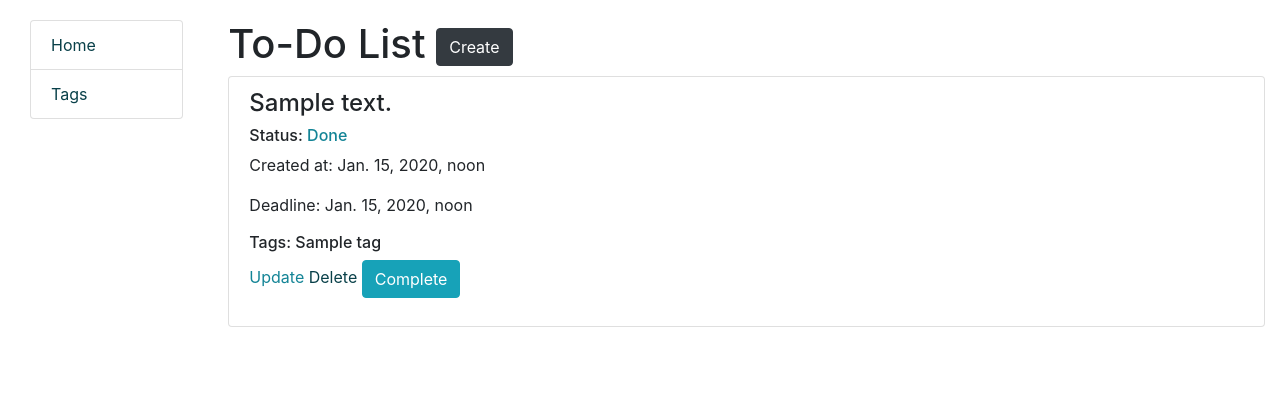
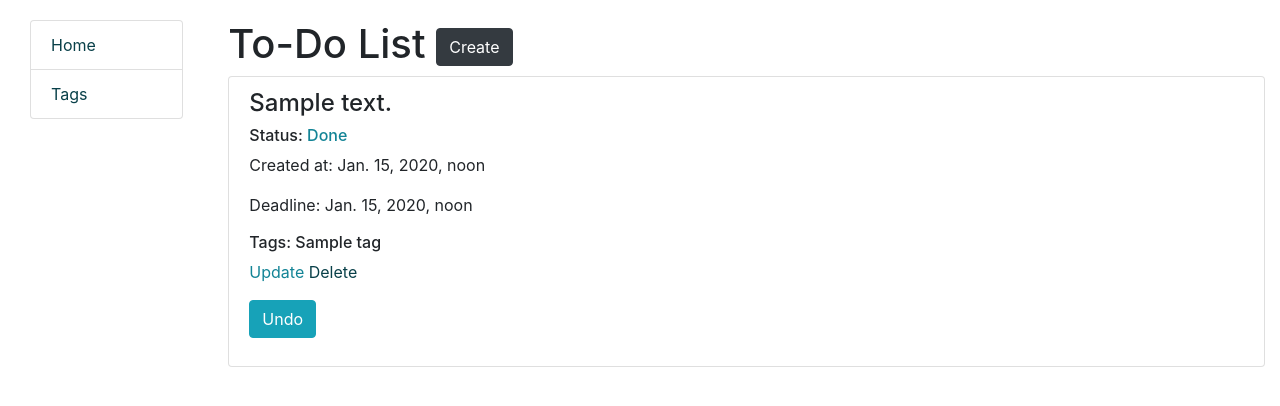
Before and after one commit to Sebshe/Todo_list, a Django app: page / in a window 1280 px wide. Shown: the top 406 px of the page. Run offline with Django 4.2, Linux system fonts and the light colour scheme; tables that the repository leaves empty hold one stand-in row (values such as "Sample post"); some libraries are stand-ins or nearby versions.

Commit message:
Write method for change status in class

```diff
--- a/templates/todo/task_list.html
+++ b/templates/todo/task_list.html
@@ -45,16 +45,15 @@
             <a href="{% url 'todo:task-delete' pk=task.id %}" class="delete-link">
               Delete
             </a>
-            {% if task.completed %}
-              <a href="{% url 'todo:task_change_status' pk=task.id %}" class="btn btn-light">
-                Undo
-              </a>
-            {% else %}
-              <a href="{% url 'todo:task_change_status' pk=task.id %}" class="btn btn-info">
-                Complete
-              </a>
-            {% endif %}
-
+            <form action="{% url 'todo:task-list' %}" method="post" class="ml-auto">
+              {% csrf_token %}
+              <input type="hidden" name="task_id" value="{{ task.id }}">
+              {% if task.is_done %}
+                <input class="btn btn-info" type="submit" value="Undo">
+              {% else %}
+                <input class="btn btn-success" type="submit" value="Complete">
+              {% endif %}
+            </form>
           </p>
         </li>
       {% endfor %}
--- a/todo/urls.py
+++ b/todo/urls.py
@@ -9,7 +9,6 @@ from .views import (
     TagCreateView,
     TagUpdateView,
     TagDeleteView,
-    complete_undo_task,
 
 )
 
@@ -24,8 +23,6 @@ urlpatterns = [
     path("tags/<int:pk>/update/", TagUpdateView.as_view(), name="tag-update"),
     path("tags/<int:pk>/delete/", TagDeleteView.as_view(), name="tag-delete"),
 
-    path('chng_st/<int:pk>/', complete_undo_task, name='task_change_status'),
-
 ]
 
 app_name = "todo"
--- a/todo/views.py
+++ b/todo/views.py
@@ -1,7 +1,8 @@
 from django.http import HttpResponseRedirect
-from django.shortcuts import redirect
+from django.shortcuts import get_object_or_404, redirect
 from django.urls import reverse_lazy
 from django.views import generic, View
+from django.views.generic import TemplateView
 
 from todo.forms import TaskForm, TagForm
 from todo.models import Task, Tag
@@ -13,6 +14,13 @@ class TaskListView(generic.ListView):
     template_name = "todo/task_list.html"
     paginate_by = 3
     queryset = Task.objects.prefetch_related("tags")
+
+    def post(self, request, *args, **kwargs):
+        task_id = request.POST.get("task_id")
+        task = get_object_or_404(Task, pk=task_id)
+        task.is_done = not task.is_done
+        task.save()
+        return redirect(reverse_lazy("todo:task-list"))
 
 
 class TaskCreateView(generic.CreateView):
@@ -62,10 +70,3 @@ class TagDeleteView(generic.DeleteView):
     fields = "__all__"
     template_name = "todo/tag_confirm_delete.html"
     success_url = reverse_lazy("todo:tag-list")
-
-
-def complete_undo_task(request, pk):
-    task = Task.objects.get(id=pk)
-    task.is_done = not task.is_done
-    task.save()
-    return HttpResponseRedirect(reverse_lazy("todo:task-list"))
```
